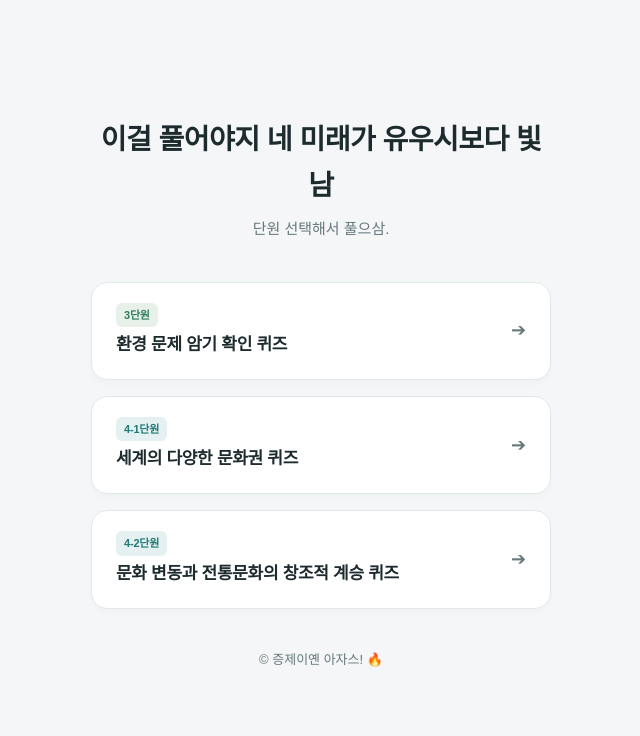
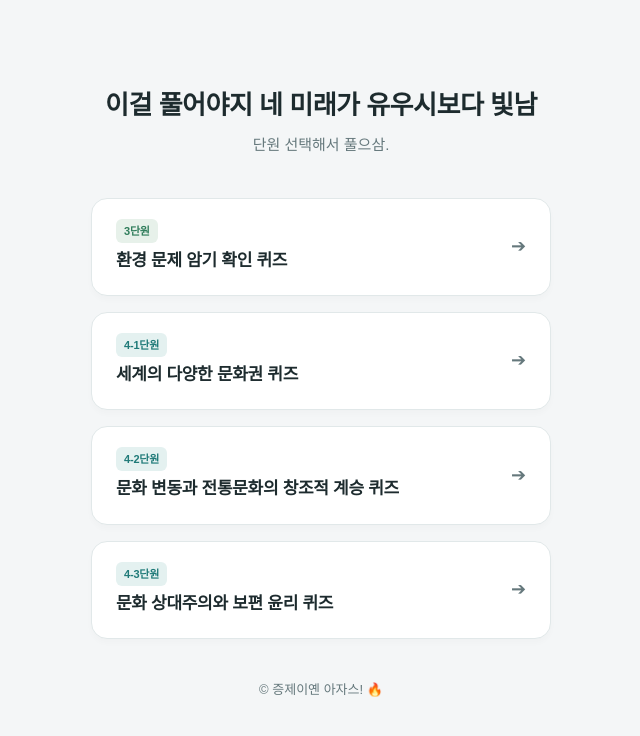
Before and after one commit to emilyjsy/jy_sociology_final, a plain HTML site: page index.html in a window 1280 px wide. Shown: the whole page, without its empty margins (319-959 px from the left). Drawn offline with Linux system fonts and the light colour scheme.

Commit message:
Update index.html

```diff
--- a/index.html
+++ b/index.html
@@ -46,11 +46,12 @@
   }
 
   header h1 {
-    font-size: 28px;
+    font-size: 26px;
     font-weight: 800;
     letter-spacing: -0.5px;
-    margin: 0 0 8px 0;
+    margin: 0 0 10px 0;
     color: var(--ink);
+    line-height: 1.4;
   }
 
   header p {
@@ -160,6 +161,14 @@
       </div>
       <span class="arrow">➔</span>
     </a>
+
+    <a href="quiz-ch4-3.html" class="menu-item">
+      <div class="menu-info">
+        <span class="menu-tag tag-ch4">4-3단원</span>
+        <span class="menu-title">문화 상대주의와 보편 윤리 퀴즈</span>
+      </div>
+      <span class="arrow">➔</span>
+    </a>
   </main>
 
   <footer>
```
